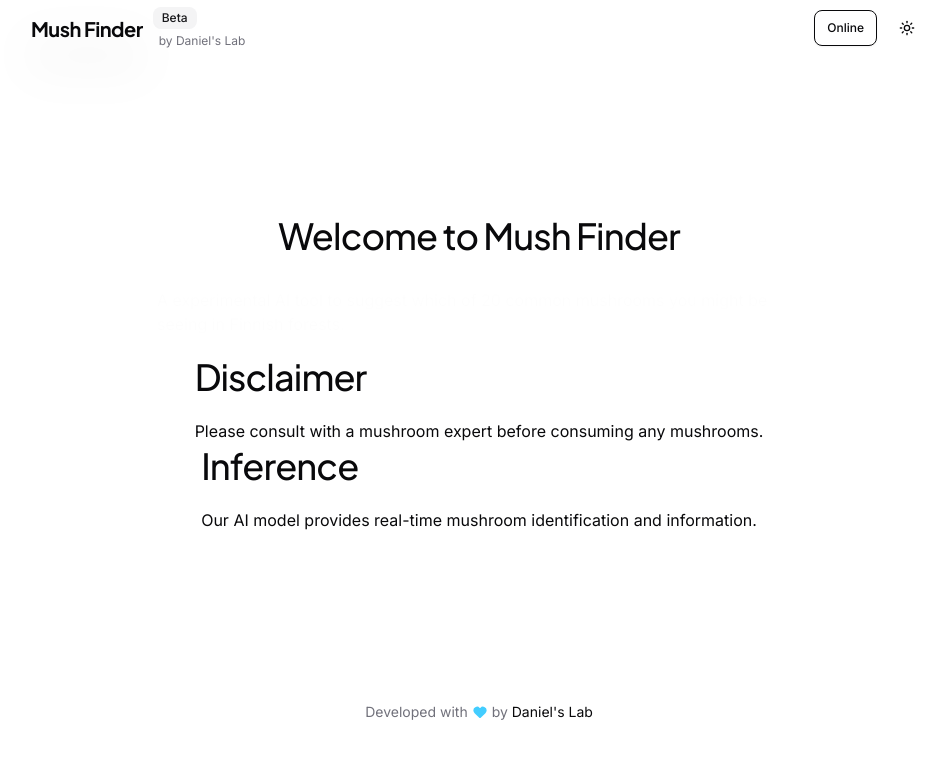
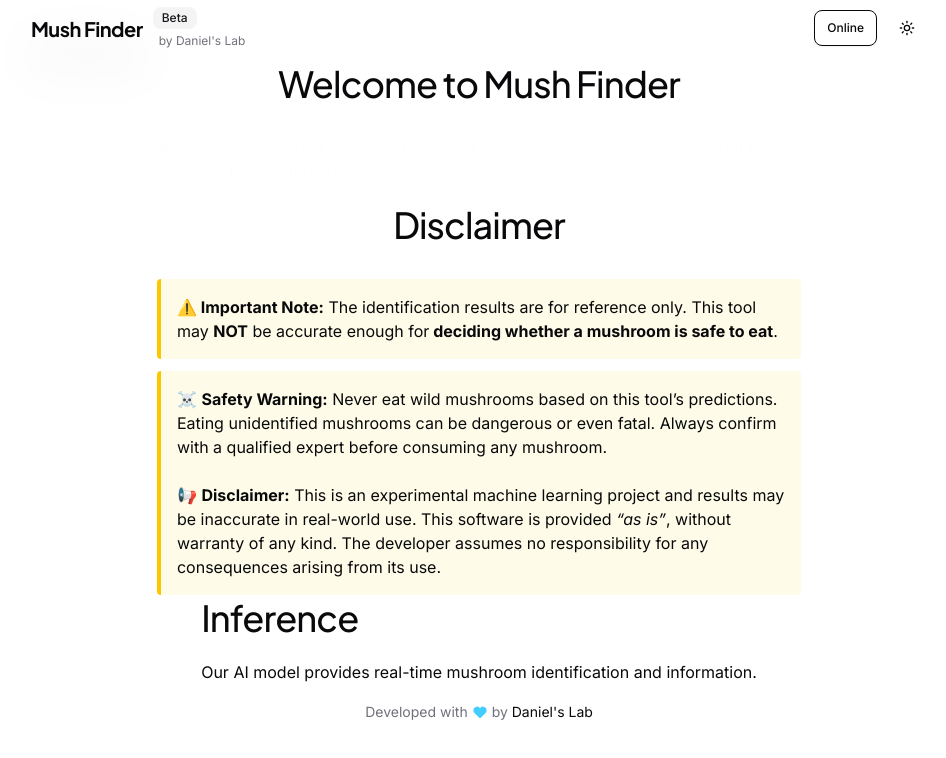
Before and after one commit to danielxfeng/mush-finder-monorepo, a React (Vite) app in the folder apps/mush-frontend/: page / in a window 1280 px wide. Shown: the top 758 px of the page, without its empty margins (161-1107 px from the left). Built offline with nearby package versions, Linux system fonts and the light colour scheme.

Commit message:
feat(frontend): enhance Disclaimer component with detailed safety warnings and formatting

```diff
--- a/apps/mush-frontend/src/components/Disclaimer.tsx
+++ b/apps/mush-frontend/src/components/Disclaimer.tsx
@@ -1,8 +1,24 @@
 const Disclaimer = () => {
   return (
-    <section>
-      <h2>Disclaimer</h2>
-      <p>Please consult with a mushroom expert before consuming any mushrooms.</p>
+    <section className='flex w-full max-w-prose flex-col items-center gap-3 px-1.5'>
+      <h2 className='text-center'>Disclaimer</h2>
+      <p className='rounded border-l-4 border-yellow-400 bg-yellow-50 p-4 dark:border-yellow-500 dark:bg-yellow-900'>
+        <span className='font-bold'>⚠️ Important Note:</span> The identification results are for
+        reference only. This tool may <span className='font-bold'>NOT</span> be accurate enough for
+        <span className='font-bold'> deciding whether a mushroom is safe to eat</span>.
+      </p>
+      <p className='rounded border-l-4 border-yellow-400 bg-yellow-50 p-4 dark:border-yellow-500 dark:bg-yellow-900'>
+        {' '}
+        ☠️ <span className='font-bold'>Safety Warning:</span> Never eat wild mushrooms based on this
+        tool’s predictions. Eating unidentified mushrooms can be dangerous or even fatal. Always
+        confirm with a qualified expert before consuming any mushroom.
+        <br />
+        <br />
+        📢 <span className='font-bold'>Disclaimer:</span> This is an experimental machine learning
+        project and results may be inaccurate in real-world use. This software is provided{' '}
+        <i>“as is”</i>, without warranty of any kind. The developer assumes no responsibility for
+        any consequences arising from its use.
+      </p>
     </section>
   );
 };
```
